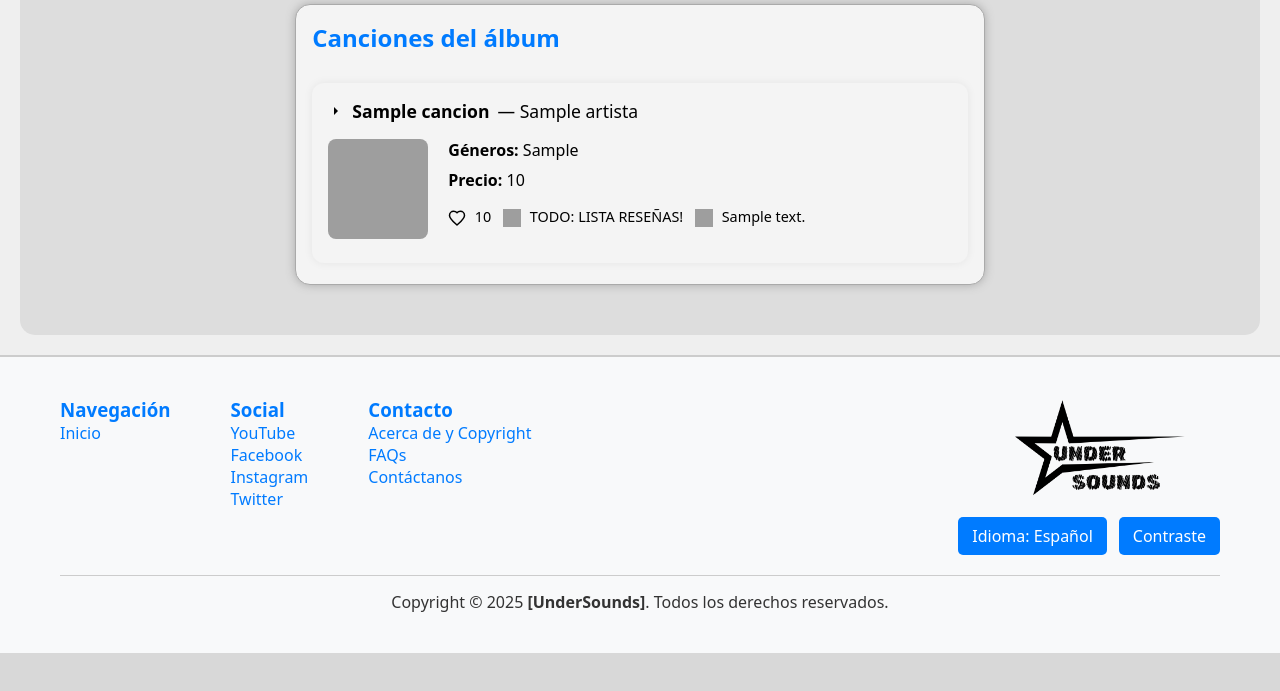
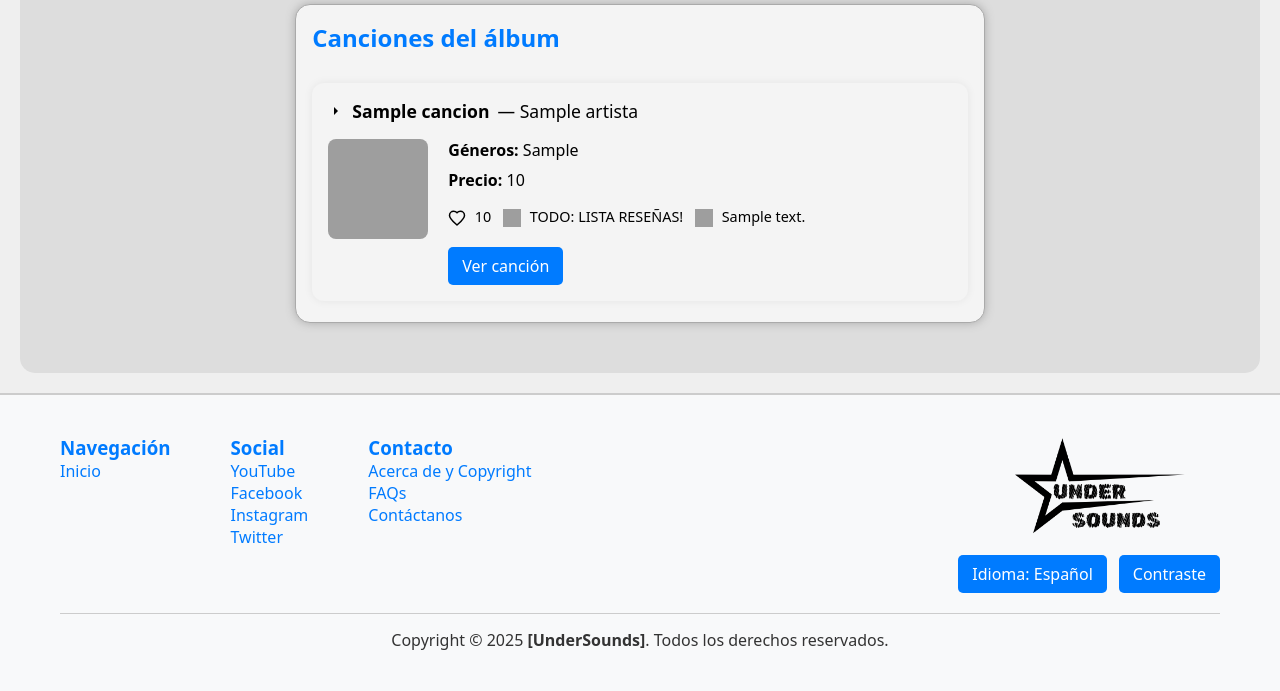
Before and after one commit to gguibertg/UnderSounds, a FastAPI app: template view/templates/music/album.html in a window 1280 px wide, after a click that opens the changed part. Shown: the part 648-1339 px from the top of the page. Before the commit the page ends 1301 px from the top, so only its background shows below. Run offline with FastAPI, Linux system fonts and the light colour scheme; the template is opened without the code that fills it: most values are stand-ins (such as "Sample title", 1, 10 or a date in 2020); parts of the project's set-up code (start-up, migrations or seed data) failed here and were passed over; grey boxes are pictures that could not be loaded.

Commit message:
documentar mensaje + boton ver canción

```diff
--- a/controller/controller.py
+++ b/controller/controller.py
@@ -893,6 +893,7 @@ async def get_song(request: Request):
     res = verifySessionAndGetUserInfo(request)
     if not song_info["visible"]:
         if isinstance(res, Response) or song_id not in res["studio_canciones"]:
+            print(PCTRL_WARN, "Song is not visible and user is not the creator")
             return Response("No autorizado", status_code=403)
 
     # Convertimos los generos de la canción a un string sencillo
--- a/view/templates/music/album.html
+++ b/view/templates/music/album.html
@@ -79,6 +79,7 @@
                                             <span><img src="/static/icons/site/views-icon-light.svg" alt="reproducciones" /> {{ cancion.visitas }}</span>
                                         </div>
                                         <div class="song-actions">
+                                            <button onclick="window.location.href='/song?id={{cancion.id}}';"> Ver canción</button>
                                             {% if tipoUsuario == 3 %}
                                             <button class="btn" onclick="window.location.href='/edit-song?id={{cancion.id}}';"><img src="/static/icons/site/edit-icon.svg" alt="Editar" /> Editar canción</button>
                                             {% endif %}
```
